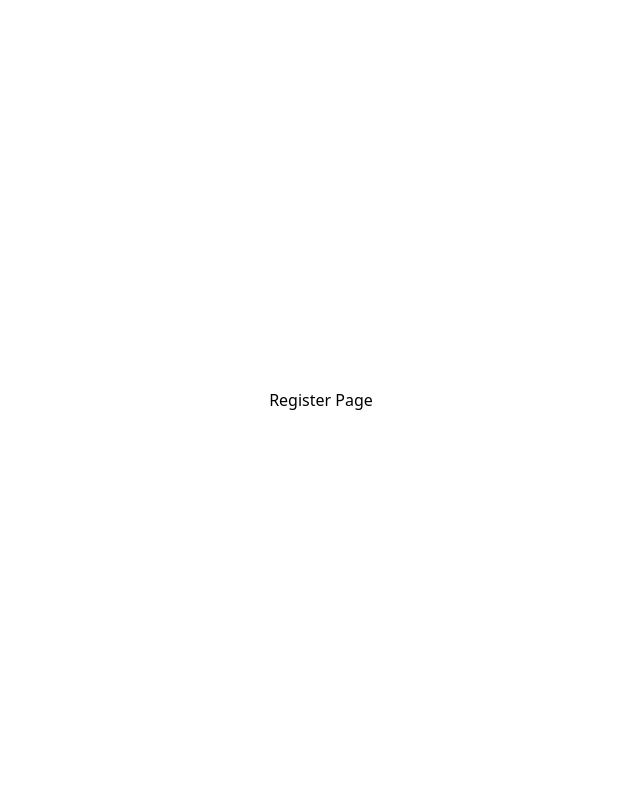
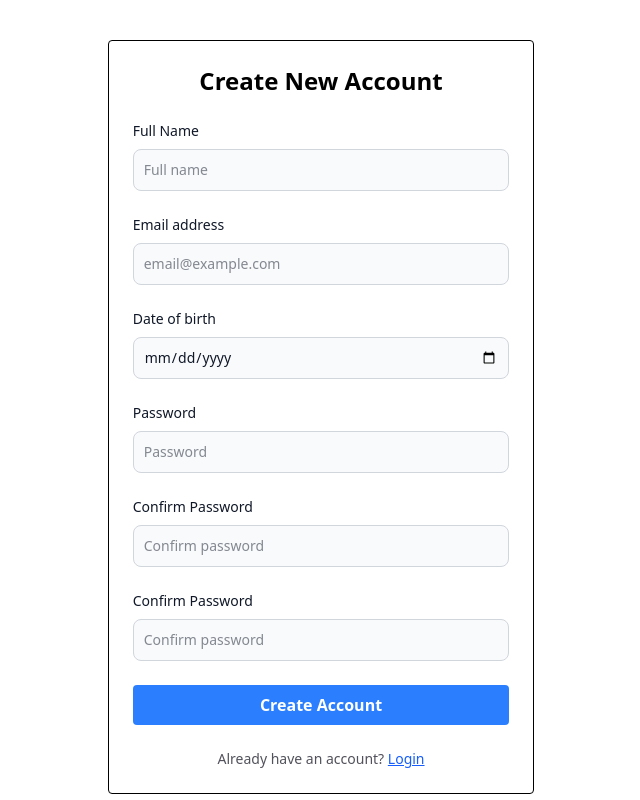
Before and after one commit to arif362-bs23/bs-connect-frontned, a React (Vite) app: page /register in a window 1280 px wide. Shown: the whole page, without its empty margins (319-959 px from the left). Built offline with nearby package versions, Linux system fonts and the light colour scheme.

Commit message:
Implement authentication with login, and protected routes; add axios instance for API calls & the register page skeleton

```diff
--- a/package.json
+++ b/package.json
@@ -11,6 +11,8 @@
   },
   "dependencies": {
     "@tailwindcss/vite": "^4.1.11",
+    "@tanstack/react-query": "^5.83.0",
+    "axios": "^1.11.0",
     "react": "^19.1.0",
     "react-dom": "^19.1.0",
     "react-hook-form": "^7.61.1",
--- /dev/null
+++ b/src/api/index.js
@@ -0,0 +1,63 @@
+import axios from 'axios';
+
+const API_BASE_URL = 'http://127.0.0.1:8000';
+
+// Create axios instance
+const api = axios.create({
+  baseURL: API_BASE_URL,
+  headers: {
+    'Content-Type': 'application/json',
+  },
+});
+
+// Request interceptor to add auth token
+api.interceptors.request.use(
+  (config) => {
+    const token = localStorage.getItem('access_token');
+    if (token) {
+      config.headers.Authorization = `Bearer ${token}`;
+    }
+    return config;
+  },
+  (error) => {
+    return Promise.reject(error);
+  }
+);
+
+// Response interceptor to handle token refresh
+api.interceptors.response.use(
+  (response) => response,
+  async (error) => {
+    const originalRequest = error.config;
+
+    if (error.response?.status === 401 && !originalRequest._retry) {
+      originalRequest._retry = true;
+
+      const refreshToken = localStorage.getItem('refresh_token');
+      if (refreshToken) {
+        try {
+          const response = await axios.post(`${API_BASE_URL}/user/refresh`, {
+            refresh_token: refreshToken
+          });
+
+          const { access_token } = response.data.token;
+          localStorage.setItem('access_token', access_token);
+
+          // Retry original request with new token
+          originalRequest.headers.Authorization = `Bearer ${access_token}`;
+          return api(originalRequest);
+        } catch (refreshError) {
+          // Refresh failed, redirect to login
+          localStorage.removeItem('access_token');
+          localStorage.removeItem('refresh_token');
+          localStorage.removeItem('user');
+          window.location.href = '/login';
+        }
+      }
+    }
+
+    return Promise.reject(error);
+  }
+);
+
+export default api;
--- /dev/null
+++ b/src/components/auth/InputField.jsx
@@ -0,0 +1,29 @@
+import { useFormContext } from "react-hook-form";
+
+const InputField = ({ name, label, type = "text", placeholder, required }) => {
+  const {
+    register,
+    formState: { errors },
+  } = useFormContext();
+
+  return (
+    <div>
+      <label htmlFor={name} className="block mb-2 text-sm font-medium text-gray-900">
+        {label}
+      </label>
+      <input
+        {...register(name, { required: `${label} is required` })}
+        type={type}
+        id={name}
+        placeholder={placeholder}
+        className="bg-gray-50 border border-gray-300 text-gray-900 text-sm rounded-lg
+                   focus:ring-blue-500 focus:border-blue-500 block w-full p-2.5"
+      />
+      {errors[name] && (
+        <p className="mt-2 text-sm text-red-600">{errors[name].message}</p>
+      )}
+    </div>
+  );
+};
+
+export default InputField;
--- a/src/components/auth/LoginForm.jsx
+++ b/src/components/auth/LoginForm.jsx
@@ -1,18 +1,32 @@
-// src/components/LoginForm.jsx
 import React from "react";
 import { useForm } from "react-hook-form";
-import { Link } from "react-router-dom";
+import { Link, useNavigate } from "react-router-dom";
+import { useMutation } from '@tanstack/react-query';
+import { authService } from '../../services/AuthService';
 
 const LoginForm = () => {
+  const navigate = useNavigate();
   const {
     register,
     handleSubmit,
     formState: { errors },
   } = useForm();
 
+  const loginMutation = useMutation({
+    mutationFn: authService.login,
+    onSuccess: (data) => {
+      console.log('Login successful:', data);
+      // Redirect to dashboard or home page
+      navigate('/dashboard');
+    },
+    onError: (error) => {
+      console.error('Login failed:', error);
+      // Handle login error (show toast, etc.)
+    }
+  });
+
   const onSubmit = (data) => {
-    // You'll implement actual login logic later
-    console.log("Form Data:", data);
+    loginMutation.mutate(data);
   };
 
   return (
@@ -24,6 +38,7 @@ const LoginForm = () => {
           {...register("email", { required: "Email is required" })}
           className="w-full px-4 py-3 border border-gray-300 rounded-lg focus:ring-2 focus:ring-blue-500 focus:border-blue-500"
           placeholder="Email address"
+          disabled={loginMutation.isPending}
         />
         {errors.email && (
           <p className="text-red-500 text-sm">{errors.email.message}</p>
@@ -37,18 +52,27 @@ const LoginForm = () => {
           {...register("password", { required: "Password is required" })}
           className="w-full px-4 py-3 border border-gray-300 rounded-lg focus:ring-2 focus:ring-blue-500 focus:border-blue-500"
           placeholder="Password"
+          disabled={loginMutation.isPending}
         />
         {errors.password && (
           <p className="text-red-500 text-sm">{errors.password.message}</p>
         )}
       </div>
 
+      {/* Error message */}
+      {loginMutation.isError && (
+        <div className="text-red-500 text-sm text-center">
+          {loginMutation.error?.response?.data?.message || 'Login failed. Please try again.'}
+        </div>
+      )}
+
       {/* Login Button */}
       <button
         type="submit"
-        className="w-full bg-blue-600 text-white py-3 px-4 rounded-lg font-bold hover:bg-blue-700 transition duration-200"
+        disabled={loginMutation.isPending}
+        className="w-full bg-blue-600 text-white py-3 px-4 rounded-lg font-bold hover:bg-blue-700 transition duration-200 disabled:opacity-50 disabled:cursor-not-allowed"
       >
-        Log In
+        {loginMutation.isPending ? 'Logging in...' : 'Log In'}
       </button>
 
       {/* Forgot Password */}
@@ -67,7 +91,7 @@ const LoginForm = () => {
       <div className="flex text-center justify-between gap-5">
         <div>
           <Link
-            to="#"
+            to="/register"
             className="text-blue-600 hover:underline text-sm"
           >
             Create Account
--- a/src/components/auth/Logout.jsx
+++ b/src/components/auth/Logout.jsx
@@ -0,0 +1,23 @@
+import React from 'react';
+import { useNavigate } from 'react-router-dom';
+import { authService } from '../../services/AuthService';
+
+const LogoutButton = () => {
+  const navigate = useNavigate();
+
+  const handleLogout = () => {
+    authService.logout();
+    navigate('/user/login');
+  };
+
+  return (
+    <button
+      onClick={handleLogout}
+      className="bg-red-500 hover:bg-red-600 text-white font-bold py-2 px-4 rounded"
+    >
+      Logout
+    </button>
+  );
+};
+
+export default LogoutButton;
--- /dev/null
+++ b/src/components/auth/SelectField.jsx
@@ -0,0 +1,34 @@
+import { useFormContext } from "react-hook-form";
+
+const SelectField = ({ name, label, options = [], required }) => {
+  const {
+    register,
+    formState: { errors },
+  } = useFormContext();
+
+  return (
+    <div>
+      <label htmlFor={name} className="block mb-2 text-sm font-medium text-gray-900">
+        {label}
+      </label>
+      <select
+        {...register(name, { required: `${label} is required` })}
+        id={name}
+        className="bg-gray-50 border border-gray-300 text-gray-900 text-sm rounded-lg
+                   focus:ring-blue-500 focus:border-blue-500 block w-full p-2.5"
+      >
+        <option value="">Choose a Gender</option>
+        {options.map((gender) => (
+          <option key={gender} value={gender}>
+            {gender.charAt(0).toUpperCase() + gender.slice(1)}
+          </option>
+        ))}
+      </select>
+      {errors[name] && (
+        <p className="mt-2 text-sm text-red-600">{errors[name].message}</p>
+      )}
+    </div>
+  );
+};
+
+export default SelectField;
--- a/src/pages/DashboardPage.jsx
+++ b/src/pages/DashboardPage.jsx
@@ -1,8 +1,13 @@
 import React from 'react'
+import LogoutButton from '../components/auth/Logout'
 
 const DashboardPage = () => {
   return (
-    <div>DashboardPage</div>
+    <>
+      <h1 className="text-2xl font-bold mb-4">Dashboard</h1>
+      <div>DashboardPage</div>
+      < LogoutButton />
+    </>
   )
 }
 
--- a/src/pages/RegisterPage.jsx
+++ b/src/pages/RegisterPage.jsx
@@ -1,11 +1,70 @@
-import React from 'react'
+import { useForm, FormProvider } from "react-hook-form";
+import InputField from "../components/auth/InputField";
+import SelectField from "../components/auth/SelectField";
+import { Link } from "react-router-dom";
 
-const RegisterPage = () => {
+const Register = () => {
+  const methods = useForm();
+
+  const onSubmit = (data) => {
+    console.log("Form Data:", data);
+    // Here you'd typically call an API
+  };
+
+  const genderOptions = ["male", "female", "other"];
+
   return (
-    <main className="flex flex-col h-screen w-screen justify-center items-center p-4">
-        <p>Register Page</p>
-    </main>
-  )
-}
+    <div className="w-full lg:w-1/3 border border-primary-200 p-6 rounded mx-auto mt-10">
+      <h1 className="text-2xl font-bold text-center mb-6">Create New Account</h1>
+      <FormProvider {...methods}>
+        <form onSubmit={methods.handleSubmit(onSubmit)} className="flex flex-col gap-6">
+          <InputField name="name" label="Full Name" placeholder="Full name" />
+          <InputField name="email" label="Email address" type="email" placeholder="email@example.com" />
+          <InputField name="birthdate" label="Date of birth" type="date" />
+          <InputField
+            name="password"
+            label="Password"
+            type="password"
+            placeholder="Password"
+            validation={{
+              required: "Password is required",
+              minLength: { value: 8, message: "Password must be at least 8 characters long" },
+              pattern: {
+                value: /^(?=.*[A-Za-z])(?=.*\d)[A-Za-z\d@$!%*?&]{8,}$/,
+                message: "Password must contain at least one letter, one number, and be at least 8 characters long",
+              },
+            }}
+          />
+          <InputField
+            name="password_confirmation"
+            label="Confirm Password"
+            type="password"
+            placeholder="Confirm password"
+            validation={{
+              required: "Password confirmation is required",
+              validate: (value) =>
+                value === methods.getValues("password") || "Passwords do not match",
+            }}
+          />
+          <InputField name="password_confirmation" label="Confirm Password" type="password" placeholder="Confirm password" />
 
-export default RegisterPage
+          <button
+            type="submit"
+            className="w-full bg-blue-500 text-white font-semibold py-2 px-4 rounded hover:bg-blue-700 focus:outline-none focus:ring-2 focus:ring-blue-500 focus:ring-opacity-50"
+          >
+            Create Account
+          </button>
+        </form>
+
+        <div className="mt-6 text-center text-sm text-zinc-600">
+          Already have an account?{" "}
+          <Link className="underline text-blue-600" to="/login">
+            Login
+          </Link>
+        </div>
+      </FormProvider>
+    </div>
+  );
+};
+
+export default Register;
--- a/src/routes/ProtectedRoute.jsx
+++ b/src/routes/ProtectedRoute.jsx
@@ -1,27 +1,10 @@
-import Header from "../components/common/Header";
-import { useAuth } from "../hooks/useAuth"
-import { Navigate, Outlet } from "react-router-dom";
+import { Navigate } from 'react-router-dom';
+import { authService } from '../services/AuthService';
 
-const PrivateRoutes = ()=> {
-    const { auth } = useAuth();
+const ProtectedRoute = ({ children }) => {
+  const isAuthenticated = authService.isAuthenticated();
 
-    return (
-        <>
-            {auth?.user ? (
-                <>
-                    <Header />
-                    <main className="mx-auto max-w-[1020px] py-8">
-                        <div className="container">
-                            <Outlet />
-                        </div>
-                    </main>
-                </>
-            ) : (
-                <Navigate to="/login" />
-            )}
+  return isAuthenticated ? children : <Navigate to="/user/login" replace />;
+};
 
-        </>
-    )
-}
-
-export default PrivateRoutes;
+export default ProtectedRoute;
--- /dev/null
+++ b/src/services/AuthService.js
@@ -0,0 +1,30 @@
+import api from '../api';
+
+export const authService = {
+  login: async (credentials) => {
+    const response = await api.post('/user/login', credentials);
+    const { token, user } = response.data;
+
+    // Store tokens and user data
+    localStorage.setItem('access_token', token.access_token);
+    localStorage.setItem('refresh_token', token.refresh_token);
+    localStorage.setItem('user', JSON.stringify(user));
+
+    return { token, user };
+  },
+
+  logout: () => {
+    localStorage.removeItem('access_token');
+    localStorage.removeItem('refresh_token');
+    localStorage.removeItem('user');
+  },
+
+  getCurrentUser: () => {
+    const user = localStorage.getItem('user');
+    return user ? JSON.parse(user) : null;
+  },
+
+  isAuthenticated: () => {
+    return !!localStorage.getItem('access_token');
+  }
+};
```
Also changed, not shown: src/App.jsx (+13 -4 lines), 2 other files (tests, documents, lock files or other folders).
